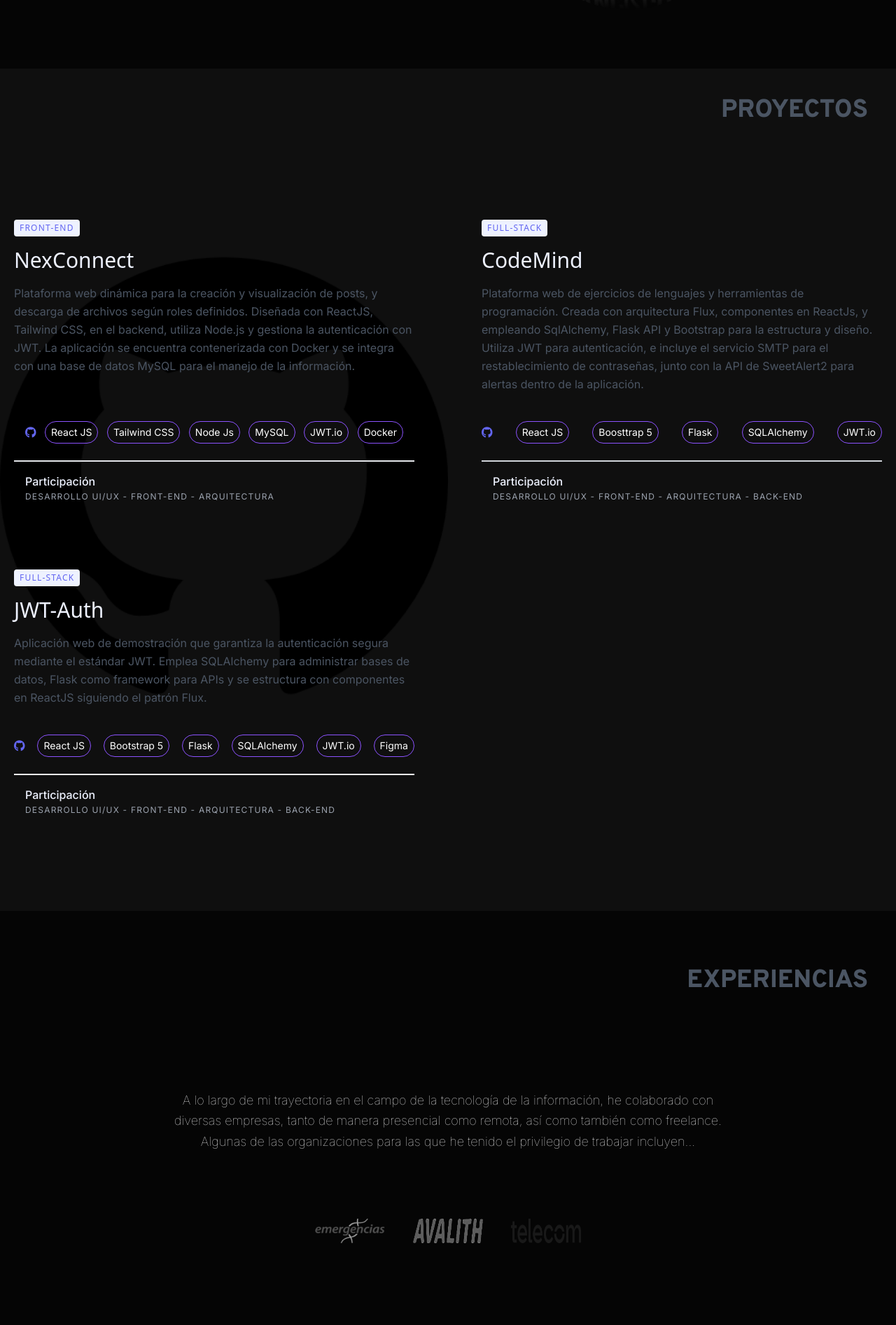
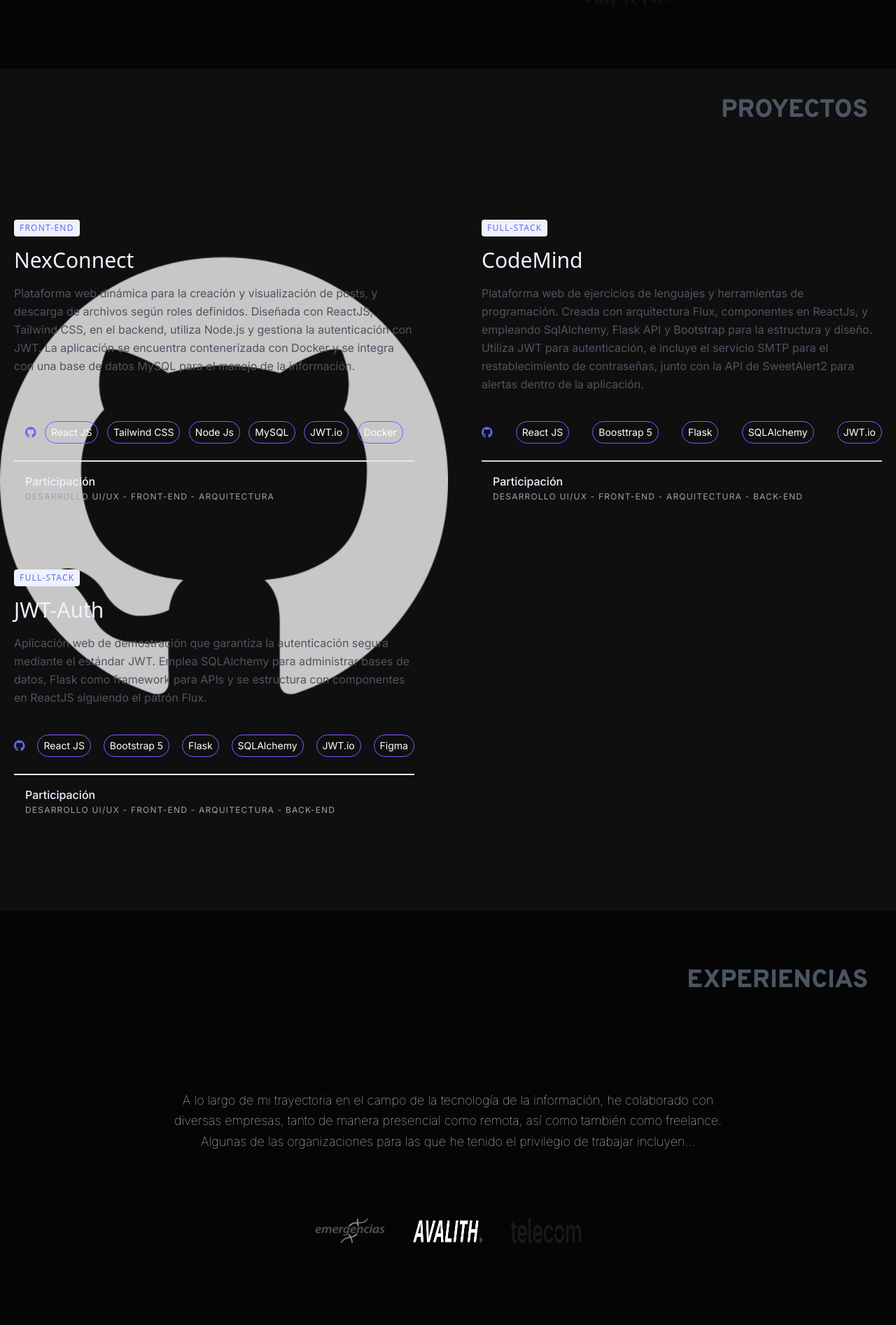
Before and after one commit to iampedroluis/iampedroluis-github.io, a React (Vite) app: page /#/ in a window 1280 px wide. Shown: the part 1066-2960 px from the top of the page at 70% size. Built offline with nearby package versions, Linux system fonts and the light colour scheme; a web font is replaced by a local one.

Commit message:
fix bugs

```diff
--- a/src/index.css
+++ b/src/index.css
@@ -121,3 +121,9 @@
     border-color: #74ce71;
     box-shadow: 0 0 10px #8ace71;
 }
+.grayimg{
+  filter: grayscale(95%);
+}
+.grayimg:hover{
+  filter: brightness(1.75);
+}
--- a/src/pages/AboutMe.jsx
+++ b/src/pages/AboutMe.jsx
@@ -9,7 +9,7 @@
           <p className="w-full lg:w-auto text-center lg:text-left mb-20  font-extralight">
             Mi nombre es <span className="text-secondary">Pedro Luis</span> y
             soy desarrollador de software{" "}
-            <span className="text-secondary">Front-End</span>
+            <span className="text-secondary">Front-End </span>
             con competencias sólidas en{" "}
             <span className="text-secondary">Back-End</span>, incluyendo Node.JS
             y Flask. Además, tengo habilidades en{" "}
--- a/src/pages/Contacto.jsx
+++ b/src/pages/Contacto.jsx
@@ -5,7 +5,7 @@
   const location = useLocation();
   return (
     <>
-      <section className="text-gray-600 body-font pt-10  ">
+      <section className="text-gray-600 body-font pt-10  pb-10 ">
         <div className="flex items-center">
           {location.pathname === "/contacto" ? (
             <Link to={"/"}>
--- a/src/pages/Experiencias.jsx
+++ b/src/pages/Experiencias.jsx
@@ -37,19 +37,19 @@
               <div className="relative flex-grow mx-5 ">
                 <img
                   src={emergencias}
-                  className="leading-7 img-exp text-sm text-gray-600 grayscale hover:grayscale-0 cursor-pointer text-white transition duration-200 ease-in-out"
+                  className="leading-7 img-exp text-sm text-gray-600 grayscale hover:grayscale-0 cursor-pointer ease-in-out"
                 />
               </div>
               <div className="relative flex-grow  mx-5 ">
                 <img
                   src={avalith}
-                  className="leading-7 img-exp text-sm text-gray-600 grayscale hover:grayscale-0 cursor-pointer text-white transition duration-200 ease-in-out "
+                  className="leading-7 img-exp text-sm text-gray-600 grayscale hover:grayscale-0 cursor-pointer  ease-in-out "
                 />
               </div>
               <div className="relative flex-grow mx-5  ">
                 <img
                   src={telecom}
-                  className="leading-7 img-exp  text-sm text-gray-600 grayscale hover:grayscale-0 cursor-pointer text-white transition duration-200 ease-in-out"
+                  className="leading-7 img-exp  text-sm text-gray-600  grayimg cursor-pointer text-white transition duration-500 ease-in-out"
                 />
               </div>
             </div>
--- a/src/pages/Proyectos.jsx
+++ b/src/pages/Proyectos.jsx
@@ -35,7 +35,7 @@
   return (
     <section
       className={`text-gray-600 body-font mb-10 bg-cover overflow-hidden ${
-        darkMode ? "light-bg-image" : "bg-image "
+        darkMode ? "light-bg-image greyscale" : "light-bg-image  "
       }  `}
     >
       <div className="flex items-center">
```
Also changed, not shown: src/img/avalith.png, src/img/github.png.
